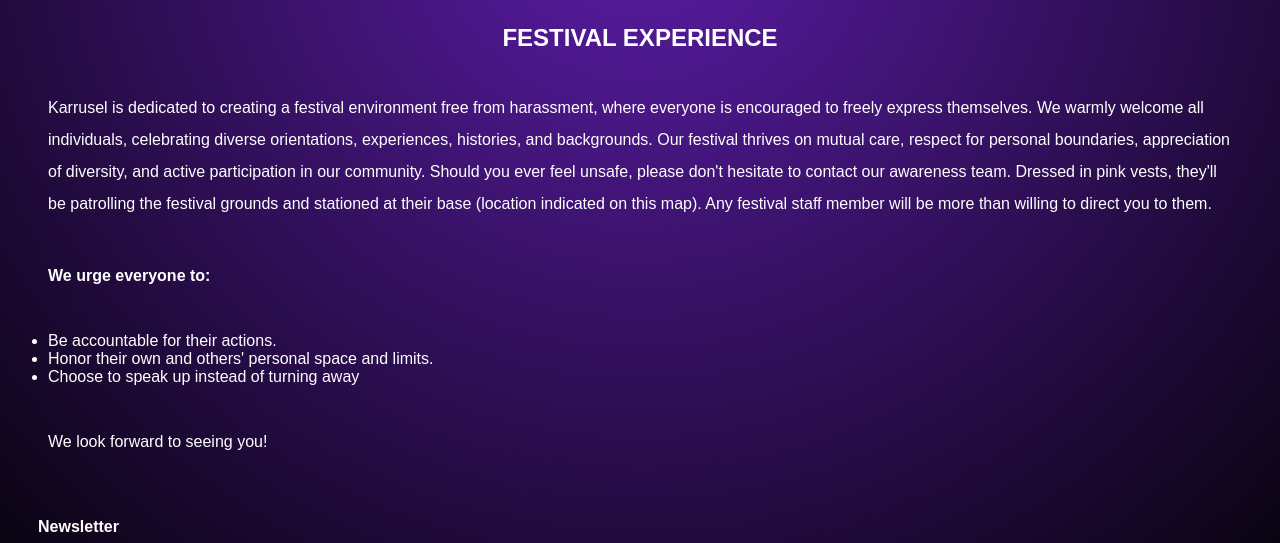
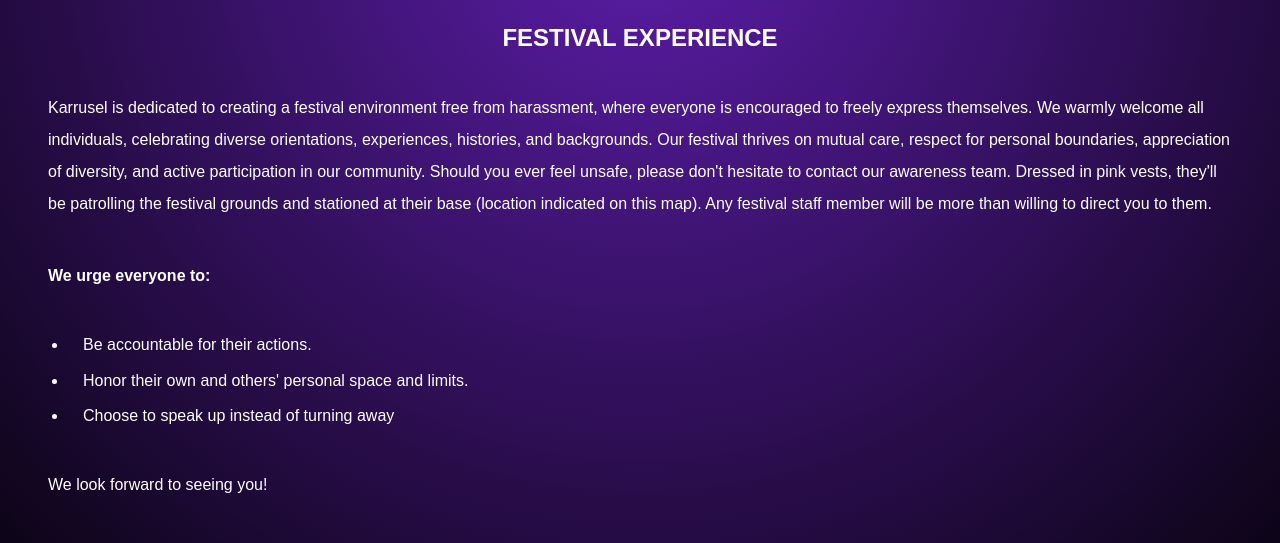
Before and after one commit to mala0009/projekt, an Astro site: page /about in a window 1280 px wide. Shown: the part 901-1444 px from the top of the page. Built offline with nearby package versions, Linux system fonts and the light colour scheme; Astro itself is replaced by a stand-in of ours; a web font is replaced by a local one.

Commit message:
forholdsregler about

```diff
--- a/src/pages/about.astro
+++ b/src/pages/about.astro
@@ -50,6 +50,12 @@
   ul {
     padding: 0;
     margin: 40px;
+    padding-left: 20px;
+  }
+  li {
+    margin-bottom: 10px;
+    line-height: 1.6;
+    padding-left: 15px;
   }
 
   .forholdsregler {
```
